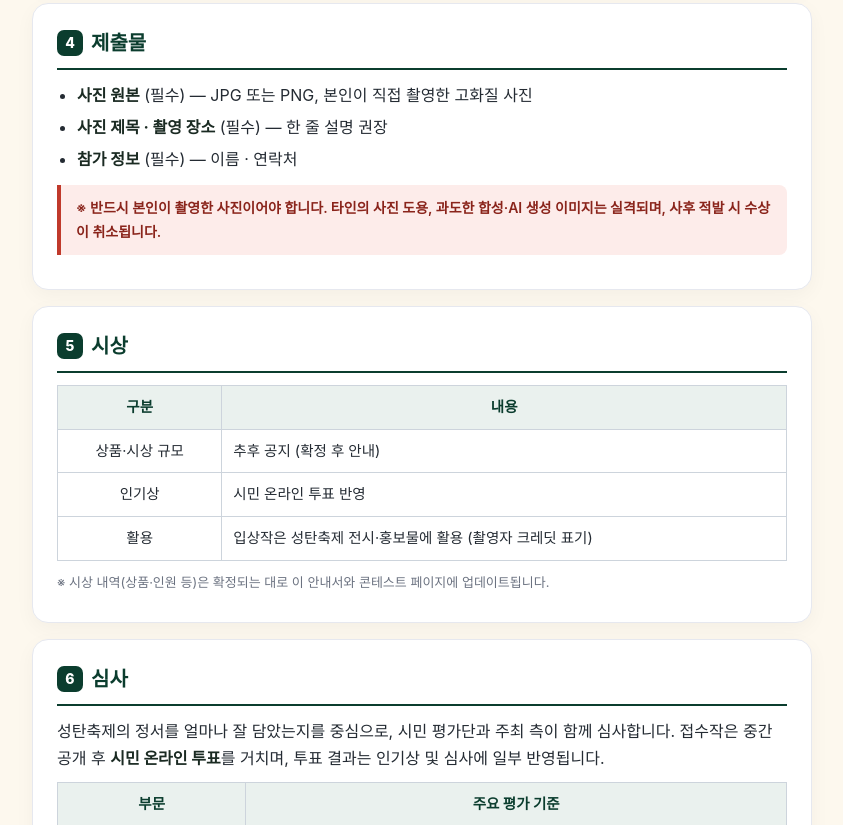
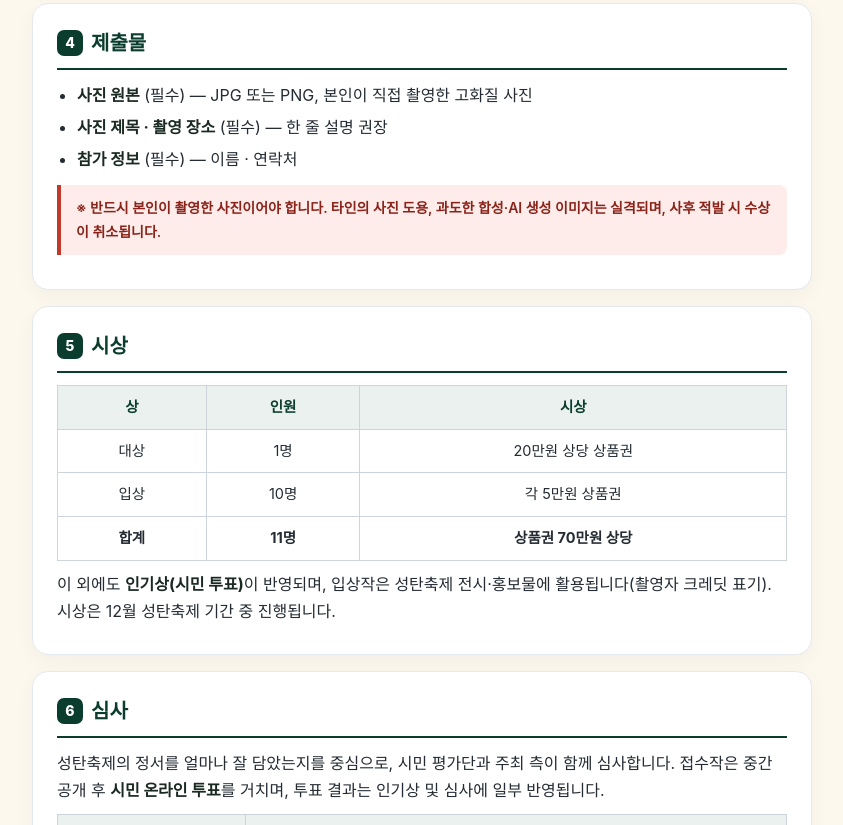
Before and after one commit to soultech-oh-ux/yongin-christmas, a plain HTML site: page photo-guide/index.html in a window 1280 px wide. Shown: the part 1402-2227 px from the top of the page, without its empty margins (218-1061 px from the left). Drawn offline with Linux system fonts and the light colour scheme.

Commit message:
사진 콘테스트 시상 확정 반영 — 대상 20만원·입상 5만원 상품권
- 랜딩 섹션: 시상 배너(상품권 70만원)·안내표(대상 20만원권 1명·입상 5만원권 10명)
- 안내서: 히어로 시상 박스·5.시상 표(합계 11명·상품권 70만원 상당)

Co-Authored-By: Claude Opus 4.8 (1M context) <noreply@anthropic.com>

```diff
--- a/photo-guide/index.html
+++ b/photo-guide/index.html
@@ -79,7 +79,7 @@
   <h1>성탄 사진 콘테스트</h1>
   <div class="dash">용인 성탄축제 사진 공모전 참가 안내서</div>
   <div class="slogan">“당신의 렌즈로 담은 우리 동네 성탄”</div>
-  <div class="prize"><b>시상 내역 추후 공지</b><small>상품·시상 규모는 확정 후 안내됩니다</small></div>
+  <div class="prize"><b>상품권 총 70만원 상당</b><small>대상 20만원권 (1명) · 입상 5만원권 (10명)</small></div>
   <div class="host">주최 용인특례시기독교총연합회 · 주관 아가페문화원<br>2026 「이웃과 함께하는 성탄축제」 연계 사업</div>
 </header>
 
@@ -123,12 +123,12 @@
   <div class="card">
     <h2><span class="no">5</span>시상</h2>
     <table>
-      <tr><th>구분</th><th>내용</th></tr>
-      <tr><td style="text-align:center">상품·시상 규모</td><td>추후 공지 (확정 후 안내)</td></tr>
-      <tr><td style="text-align:center">인기상</td><td>시민 온라인 투표 반영</td></tr>
-      <tr><td style="text-align:center">활용</td><td>입상작은 성탄축제 전시·홍보물에 활용 (촬영자 크레딧 표기)</td></tr>
+      <tr><th>상</th><th>인원</th><th>시상</th></tr>
+      <tr><td style="text-align:center">대상</td><td style="text-align:center">1명</td><td style="text-align:center">20만원 상당 상품권</td></tr>
+      <tr><td style="text-align:center">입상</td><td style="text-align:center">10명</td><td style="text-align:center">각 5만원 상품권</td></tr>
+      <tr><td style="text-align:center;font-weight:700">합계</td><td style="text-align:center;font-weight:700">11명</td><td style="text-align:center;font-weight:700">상품권 70만원 상당</td></tr>
     </table>
-    <p class="small">※ 시상 내역(상품·인원 등)은 확정되는 대로 이 안내서와 콘테스트 페이지에 업데이트됩니다.</p>
+    <p>이 외에도 <b>인기상(시민 투표)</b>이 반영되며, 입상작은 성탄축제 전시·홍보물에 활용됩니다(촬영자 크레딧 표기). 시상은 12월 성탄축제 기간 중 진행됩니다.</p>
   </div>
 
   <div class="card">
```
Also changed, not shown: index.html (+3 -3 lines).
